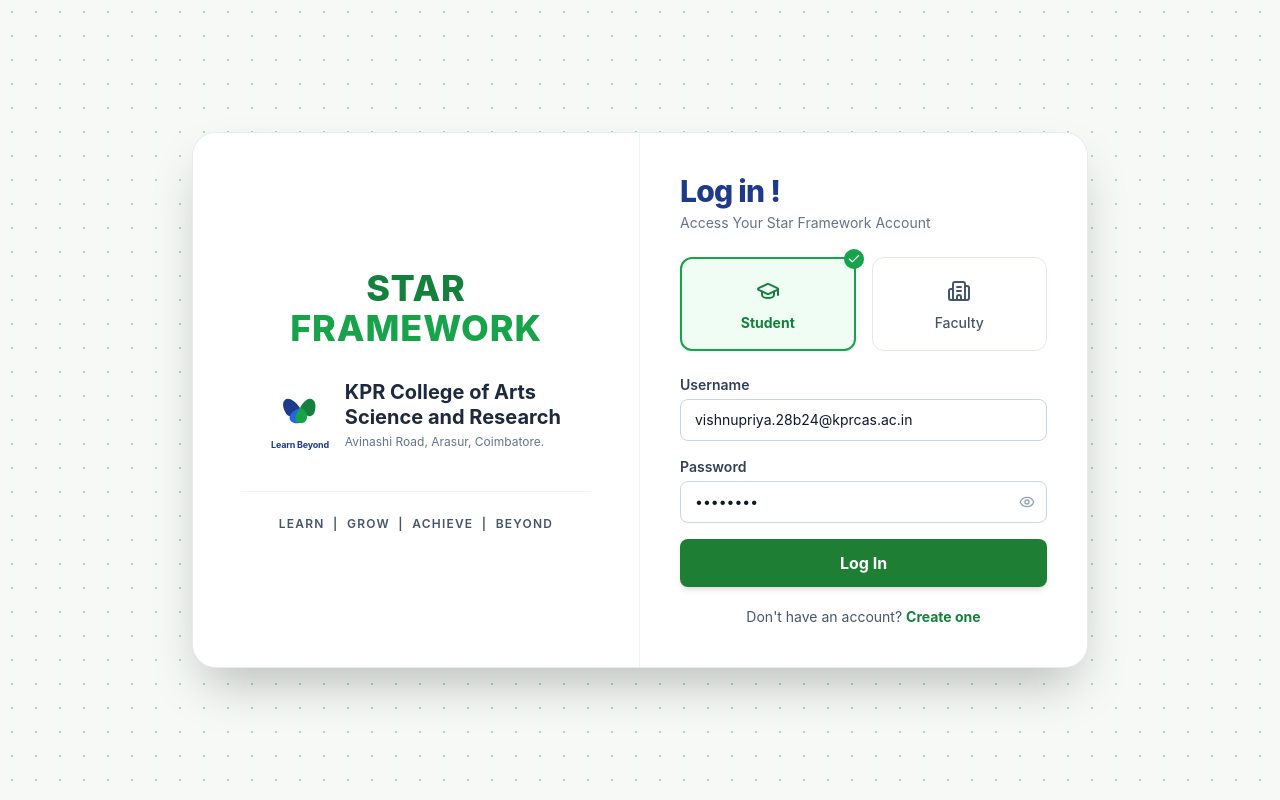
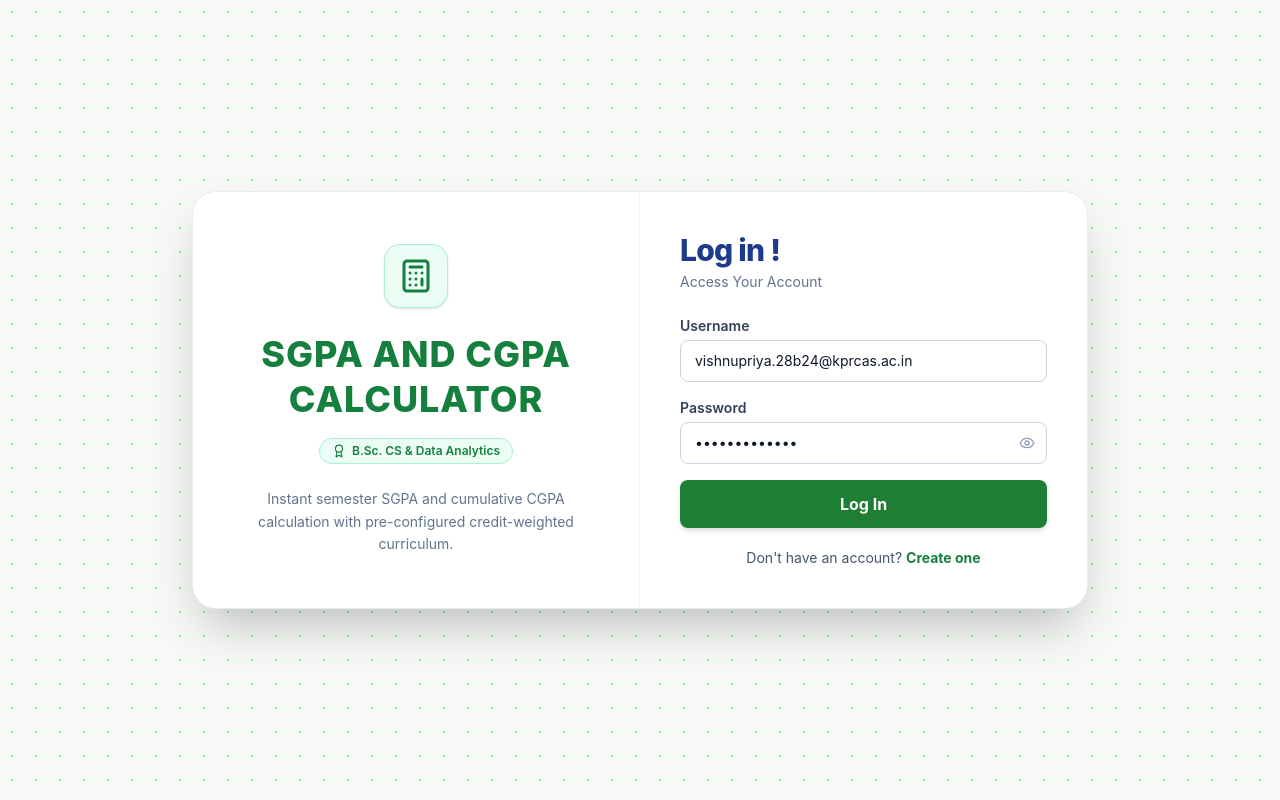
Before and after one commit to vishnupriyac240307/sgpa-cgpa-calculator, a React (Vite) app: page / in a window 1280 px wide. Built offline with nearby package versions, Linux system fonts and the light colour scheme.

Commit message:
feat: change title to SGPA AND CGPA CALCULATOR, remove faculty option and remove KPR logo and text

```diff
--- a/src/App.tsx
+++ b/src/App.tsx
@@ -267,7 +267,7 @@
             Welcome, <strong>{studentInfo.name || currentUser.name}</strong> ({currentUser.registerNo})! Enter your semester marks below to calculate your SGPA and CGPA automatically.
           </span>
           <span className="hidden md:inline-block text-xs font-bold text-[#15803d] bg-white px-2.5 py-1 rounded-md border border-emerald-200">
-            STAR FRAMEWORK &bull; Auto-Calculating
+            Auto-Calculating
           </span>
         </div>
 
--- a/src/components/AcademicResultModal.tsx
+++ b/src/components/AcademicResultModal.tsx
@@ -104,10 +104,10 @@
           <div className="border-b-2 border-slate-900 pb-5 flex flex-col sm:flex-row sm:items-center justify-between gap-4">
             <div>
               <div className="flex items-center gap-2 text-[#15803d] font-black text-xs uppercase tracking-widest">
-                <School className="w-4 h-4 text-[#15803d]" /> STAR FRAMEWORK &bull; KPRCAS
+                <School className="w-4 h-4 text-[#15803d]" /> SGPA & CGPA CALCULATOR
               </div>
               <h1 className="text-xl sm:text-2xl font-black text-slate-900 tracking-tight mt-1">
-                KPR College of Arts Science and Research
+                Academic Degree Transcript Report
               </h1>
               <p className="text-xs text-slate-600 font-medium mt-0.5">
                 B.Sc. Computer Science with Data Analytics &bull; 6-Semester Degree Credit-Weighted Assessment
--- a/src/components/Header.tsx
+++ b/src/components/Header.tsx
@@ -1,5 +1,5 @@
 import React from 'react';
-import { Award, Save, RefreshCw, Printer, User, LogOut } from 'lucide-react';
+import { Calculator, Award, Save, RefreshCw, Printer, User, LogOut } from 'lucide-react';
 import type { StudentInfo } from '../types/curriculum';
 import type { StarUser } from '../types/auth';
 
@@ -28,53 +28,23 @@
     <header className="bg-white border-b border-slate-200 sticky top-0 z-30 shadow-xs no-print">
       <div className="max-w-7xl mx-auto px-4 sm:px-6 lg:px-8 py-3 sm:py-3.5">
         <div className="flex flex-col md:flex-row md:items-center md:justify-between gap-4">
-          {/* Logo & College Info */}
+          {/* App Title & Info */}
           <div className="flex items-center space-x-3">
-            {/* KPR / Star Ribbon Mark */}
             <div className="w-10 h-10 sm:w-12 sm:h-12 rounded-xl bg-gradient-to-tr from-[#15803d] to-[#16a34a] flex items-center justify-center text-white shadow-md shadow-emerald-600/20 shrink-0">
-              <svg
-                className="w-7 h-7 sm:w-8 sm:h-8"
-                viewBox="0 0 100 100"
-                fill="none"
-                xmlns="http://www.w3.org/2000/svg"
-              >
-                <path
-                  d="M 50,50 C 30,20 10,35 25,60 C 35,75 50,50 50,50 Z"
-                  fill="#ffffff"
-                  fillOpacity="0.85"
-                />
-                <path
-                  d="M 50,50 C 20,60 30,85 55,75 C 70,70 50,50 50,50 Z"
-                  fill="#ffffff"
-                  fillOpacity="0.95"
-                />
-                <path
-                  d="M 50,50 C 65,20 85,35 75,60 C 65,75 50,50 50,50 Z"
-                  fill="#ffffff"
-                  fillOpacity="0.8"
-                />
-                <path
-                  d="M 50,50 C 70,55 65,85 45,75 C 35,70 50,50 50,50 Z"
-                  fill="#ffffff"
-                  fillOpacity="0.9"
-                />
-              </svg>
+              <Calculator className="w-6 h-6 sm:w-7 sm:h-7" />
             </div>
 
             <div>
               <div className="flex items-center gap-2 flex-wrap">
-                <span className="text-xs font-black tracking-wider uppercase text-[#15803d] bg-emerald-50 px-2 py-0.5 rounded-md border border-emerald-200">
-                  STAR FRAMEWORK
-                </span>
                 <h1 className="text-lg sm:text-xl font-bold text-slate-900 tracking-tight">
-                  KPRCAS SGPA & CGPA Calculator
+                  SGPA & CGPA Calculator
                 </h1>
-                <span className="inline-flex items-center gap-1 text-[11px] font-semibold px-2 py-0.5 rounded-full bg-blue-50 text-blue-700 border border-blue-200">
+                <span className="inline-flex items-center gap-1 text-[11px] font-semibold px-2.5 py-0.5 rounded-full bg-emerald-50 text-[#15803d] border border-emerald-200">
                   <Award className="w-3 h-3" /> B.Sc. CS & Data Analytics
                 </span>
               </div>
               <p className="text-xs text-slate-500 mt-0.5">
-                KPR College of Arts Science and Research &bull; Coimbatore
+                Credit-Weighted Semester Grade & Cumulative GPA Portal
               </p>
             </div>
           </div>
@@ -136,7 +106,7 @@
             <button
               onClick={onLogout}
               className="inline-flex items-center gap-1.5 text-xs font-semibold px-3 py-1.5 rounded-lg text-red-600 bg-red-50 hover:bg-red-100 border border-red-200 transition-colors cursor-pointer"
-              title="Log out of Star Framework"
+              title="Log out"
             >
               <LogOut className="w-3.5 h-3.5 text-red-500" />
               <span>Log out</span>
--- a/src/components/StarFrameworkAuth.tsx
+++ b/src/components/StarFrameworkAuth.tsx
@@ -1,7 +1,7 @@
 import React, { useState } from 'react';
-import type { UserRole, StarUser } from '../types/auth';
+import type { StarUser } from '../types/auth';
 import { loginUser, registerUser } from '../utils/authStorage';
-import { Eye, EyeOff, Check, GraduationCap, Building2 } from 'lucide-react';
+import { Eye, EyeOff, Calculator, Award } from 'lucide-react';
 
 interface StarFrameworkAuthProps {
   onLoginSuccess: (user: StarUser) => void;
@@ -9,9 +9,8 @@
 
 export const StarFrameworkAuth: React.FC<StarFrameworkAuthProps> = ({ onLoginSuccess }) => {
   const [isSignUp, setIsSignUp] = useState(false);
-  const [role, setRole] = useState<UserRole>('student');
   const [username, setUsername] = useState('vishnupriya.28b24@kprcas.ac.in');
-  const [password, setPassword] = useState('password');
+  const [password, setPassword] = useState('Vishnupriya24');
   const [showPassword, setShowPassword] = useState(false);
 
   // Sign up specific fields
@@ -33,7 +32,7 @@
         return;
       }
       if (!username.trim()) {
-        setError('Please enter a username or college email');
+        setError('Please enter a username or email');
         return;
       }
       if (!password) {
@@ -49,7 +48,7 @@
         username,
         name,
         registerNo: registerNo || '24UDA001',
-        role,
+        role: 'student',
         password,
       });
 
@@ -61,18 +60,18 @@
       onLoginSuccess(res.user);
     } else {
       if (!username.trim()) {
-        setError('Invalid email/username or password');
+        setError('Invalid username or password');
         return;
       }
 
       const res = loginUser({
         username,
         password,
-        role,
+        role: 'student',
       });
 
       if (!res.success || !res.user) {
-        setError(res.error || 'Invalid email/username or password');
+        setError(res.error || 'Invalid username or password');
         return;
       }
 
@@ -80,79 +79,27 @@
     }
   };
 
-  const handleRoleChange = (newRole: UserRole) => {
-    setRole(newRole);
-    setError(null);
-    if (!isSignUp) {
-      if (newRole === 'student') {
-        setUsername('vishnupriya.28b24@kprcas.ac.in');
-      } else {
-        setUsername('faculty.csda@kprcas.ac.in');
-      }
-    }
-  };
-
   return (
     <div className="min-h-screen w-full bg-[#f6f9f6] bg-[radial-gradient(#86efac_1.5px,transparent_1.5px)] [background-size:24px_24px] flex items-center justify-center p-4 sm:p-6 lg:p-8 font-sans">
       <div className="max-w-4xl w-full bg-white rounded-3xl shadow-2xl border border-slate-200/80 overflow-hidden my-6">
         <div className="grid grid-cols-1 md:grid-cols-2">
-          {/* Left Column: STAR FRAMEWORK Branding & KPRCAS Logo */}
+          {/* Left Column: SGPA AND CGPA CALCULATOR Branding */}
           <div className="p-8 sm:p-12 flex flex-col items-center justify-center text-center bg-white border-b md:border-b-0 md:border-r border-slate-100">
-            <h1 className="text-3xl sm:text-4xl font-extrabold tracking-wide text-[#15803d] mb-6">
-              STAR <span className="text-[#16a34a]">FRAMEWORK</span>
+            <div className="w-16 h-16 rounded-2xl bg-emerald-50 border border-emerald-200 flex items-center justify-center text-[#15803d] mb-6 shadow-sm">
+              <Calculator className="w-9 h-9" />
+            </div>
+
+            <h1 className="text-2xl sm:text-3xl lg:text-4xl font-extrabold tracking-wide text-[#15803d] leading-tight mb-4">
+              SGPA AND CGPA CALCULATOR
             </h1>
 
-            {/* Official KPR College Logo and Ribbon Mark */}
-            <div className="flex items-center gap-4 my-2 text-left">
-              {/* SVG Ribbon Flower Icon */}
-              <div className="flex-shrink-0 flex flex-col items-center">
-                <svg
-                  className="w-14 h-14"
-                  viewBox="0 0 100 100"
-                  fill="none"
-                  xmlns="http://www.w3.org/2000/svg"
-                >
-                  {/* Blue Loops */}
-                  <path
-                    d="M 50,50 C 30,20 10,35 25,60 C 35,75 50,50 50,50 Z"
-                    fill="#1e3a8a"
-                  />
-                  <path
-                    d="M 50,50 C 20,60 30,85 55,75 C 70,70 50,50 50,50 Z"
-                    fill="#2563eb"
-                  />
-                  {/* Green Loops */}
-                  <path
-                    d="M 50,50 C 65,20 85,35 75,60 C 65,75 50,50 50,50 Z"
-                    fill="#15803d"
-                  />
-                  <path
-                    d="M 50,50 C 70,55 65,85 45,75 C 35,70 50,50 50,50 Z"
-                    fill="#16a34a"
-                  />
-                </svg>
-                <span className="text-[9px] font-bold text-[#1e3a8a] tracking-tight mt-0.5">
-                  Learn Beyond
-                </span>
-              </div>
-
-              {/* College Information */}
-              <div>
-                <div className="text-lg sm:text-xl font-bold text-slate-800 leading-tight">
-                  KPR College of Arts
-                </div>
-                <div className="text-lg sm:text-xl font-bold text-slate-800 leading-tight">
-                  Science and Research
-                </div>
-                <div className="text-[11px] sm:text-xs text-slate-500 mt-1 leading-snug">
-                  Avinashi Road, Arasur, Coimbatore.
-                </div>
-              </div>
+            <div className="inline-flex items-center gap-1.5 text-xs font-semibold px-3 py-1 rounded-full bg-emerald-50 text-[#15803d] border border-emerald-200 mb-6">
+              <Award className="w-3.5 h-3.5" />
+              <span>B.Sc. CS & Data Analytics</span>
             </div>
 
-            {/* College Tagline */}
-            <p className="mt-8 text-[11px] sm:text-xs font-semibold tracking-widest text-slate-600 uppercase border-t border-slate-100 pt-6 w-full">
-              LEARN &nbsp;|&nbsp; GROW &nbsp;|&nbsp; ACHIEVE &nbsp;|&nbsp; BEYOND
+            <p className="text-xs sm:text-sm text-slate-500 max-w-xs leading-relaxed">
+              Instant semester SGPA and cumulative CGPA calculation with pre-configured credit-weighted curriculum.
             </p>
           </div>
 
@@ -164,57 +111,12 @@
               </h2>
               <p className="text-xs sm:text-sm text-slate-500 mt-1">
                 {isSignUp
-                  ? 'Create Your Star Framework Account'
-                  : 'Access Your Star Framework Account'}
+                  ? 'Create Your Calculator Account'
+                  : 'Access Your Account'}
               </p>
             </div>
 
-            {/* Role Selector Cards (Student / Faculty) */}
-            <div className="grid grid-cols-2 gap-4 mb-6">
-              {/* Student Role */}
-              <button
-                type="button"
-                onClick={() => handleRoleChange('student')}
-                className={`relative flex flex-col items-center justify-center py-4 px-3 rounded-xl border transition-all cursor-pointer ${
-                  role === 'student'
-                    ? 'border-2 border-[#16a34a] bg-[#f0fdf4] text-[#15803d] font-bold shadow-xs'
-                    : 'border-slate-200 bg-white hover:bg-slate-50 text-slate-600 font-medium'
-                }`}
-              >
-                {role === 'student' && (
-                  <span className="absolute -top-2.5 -right-2.5 w-5 h-5 bg-[#16a34a] text-white rounded-full flex items-center justify-center text-xs font-bold shadow-xs">
-                    <Check className="w-3.5 h-3.5" />
-                  </span>
-                )}
-                <div className="w-8 h-8 rounded-full flex items-center justify-center mb-1.5">
-                  <GraduationCap className="w-6 h-6" />
-                </div>
-                <span className="text-xs sm:text-sm">Student</span>
-              </button>
-
-              {/* Faculty Role */}
-              <button
-                type="button"
-                onClick={() => handleRoleChange('faculty')}
-                className={`relative flex flex-col items-center justify-center py-4 px-3 rounded-xl border transition-all cursor-pointer ${
-                  role === 'faculty'
-                    ? 'border-2 border-[#16a34a] bg-[#f0fdf4] text-[#15803d] font-bold shadow-xs'
-                    : 'border-slate-200 bg-white hover:bg-slate-50 text-slate-600 font-medium'
-                }`}
-              >
-                {role === 'faculty' && (
-                  <span className="absolute -top-2.5 -right-2.5 w-5 h-5 bg-[#16a34a] text-white rounded-full flex items-center justify-center text-xs font-bold shadow-xs">
-                    <Check className="w-3.5 h-3.5" />
-                  </span>
-                )}
-                <div className="w-8 h-8 rounded-full flex items-center justify-center mb-1.5">
-                  <Building2 className="w-6 h-6" />
-                </div>
-                <span className="text-xs sm:text-sm">Faculty</span>
-              </button>
-            </div>
-
-            {/* Error Banner matching the exact screenshot styling */}
+            {/* Error Banner matching the styling */}
             {error && (
               <div className="mb-5 bg-[#fef2f2] border border-[#fecaca] text-[#dc2626] rounded-lg p-3 text-center text-xs sm:text-sm font-medium animate-fade-in">
                 {error}
@@ -262,7 +164,7 @@
                 <input
                   type="text"
                   required
-                  placeholder="e.g. vishnupriya.28b24@kprcas.ac.in"
+                  placeholder="Enter your username or email"
                   value={username}
                   onChange={(e) => setUsername(e.target.value)}
                   className="w-full px-3.5 py-2.5 rounded-lg border border-slate-300 focus:outline-hidden focus:border-[#16a34a] focus:ring-1 focus:ring-[#16a34a] text-slate-900 text-sm transition"
--- a/src/utils/authStorage.ts
+++ b/src/utils/authStorage.ts
@@ -24,7 +24,7 @@
   name: 'Vishnu Priya C',
   registerNo: '24UDA001',
   role: 'student',
-  passwordHash: simpleHash('password'),
+  passwordHash: simpleHash('Vishnupriya24'),
   createdAt: new Date().toISOString(),
 };
 
@@ -77,10 +77,10 @@
   username: string;
   name: string;
   registerNo: string;
-  role: UserRole;
+  role?: UserRole;
   password: string;
 }): AuthResponse {
-  const { username, name, registerNo, role, password } = params;
+  const { username, name, registerNo, role = 'student', password } = params;
 
   if (!username.trim() || !password.trim()) {
     return { success: false, error: 'Username and password are required.' };
@@ -123,12 +123,12 @@
 export function loginUser(params: {
   username: string;
   password?: string;
-  role: UserRole;
+  role?: UserRole;
 }): AuthResponse {
-  const { username, password, role } = params;
+  const { username, password } = params;
 
   if (!username.trim()) {
-    return { success: false, error: 'Invalid email/username or password' };
+    return { success: false, error: 'Invalid username or password' };
   }
 
   const normalized = username.trim().toLowerCase();
@@ -139,21 +139,23 @@
     const uLower = u.username.toLowerCase();
     const prefix = uLower.split('@')[0];
     const regLower = u.registerNo.toLowerCase();
-    return (
-      (uLower === normalized || prefix === normalized || regLower === normalized) &&
-      u.role === role
-    );
+    return uLower === normalized || prefix === normalized || regLower === normalized;
   });
 
   if (!user) {
-    return { success: false, error: 'Invalid email/username or password' };
+    return { success: false, error: 'Invalid username or password' };
   }
 
-  // If password provided, verify hash; for default user, allow "password" or empty in demo mode
+  // If password provided, verify hash; also accept common default passwords
   if (password) {
     const inputHash = simpleHash(password);
-    if (user.passwordHash && user.passwordHash !== inputHash && password !== 'password') {
-      return { success: false, error: 'Invalid email/username or password' };
+    const validMatches = [
+      user.passwordHash,
+      simpleHash('Vishnupriya24'),
+      simpleHash('password'),
+    ];
+    if (user.passwordHash && !validMatches.includes(inputHash) && password !== 'Vishnupriya24' && password !== 'password') {
+      return { success: false, error: 'Invalid username or password' };
     }
   }
 
```
Also changed, not shown: 1 other file (tests, documents, lock files or other folders).
